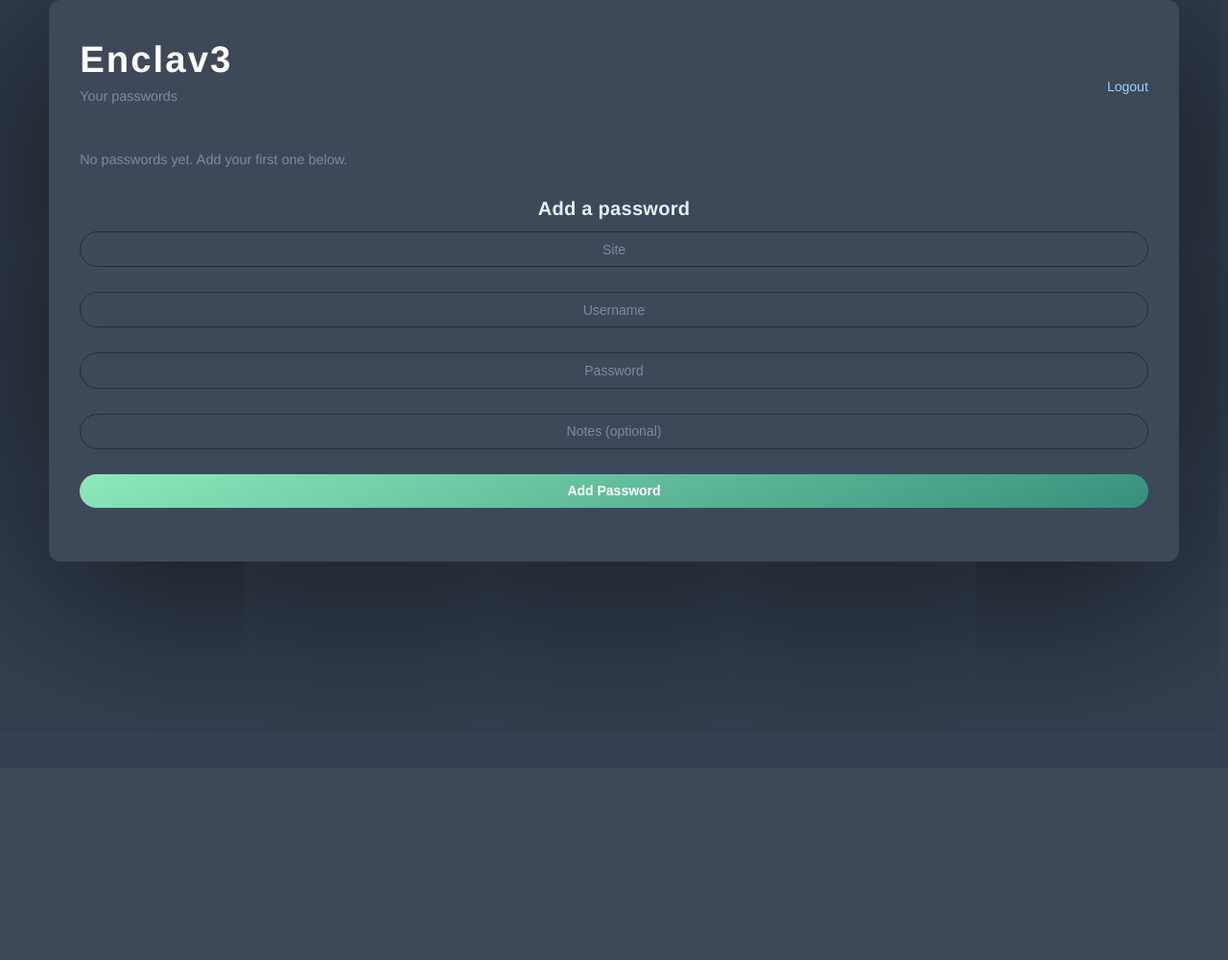
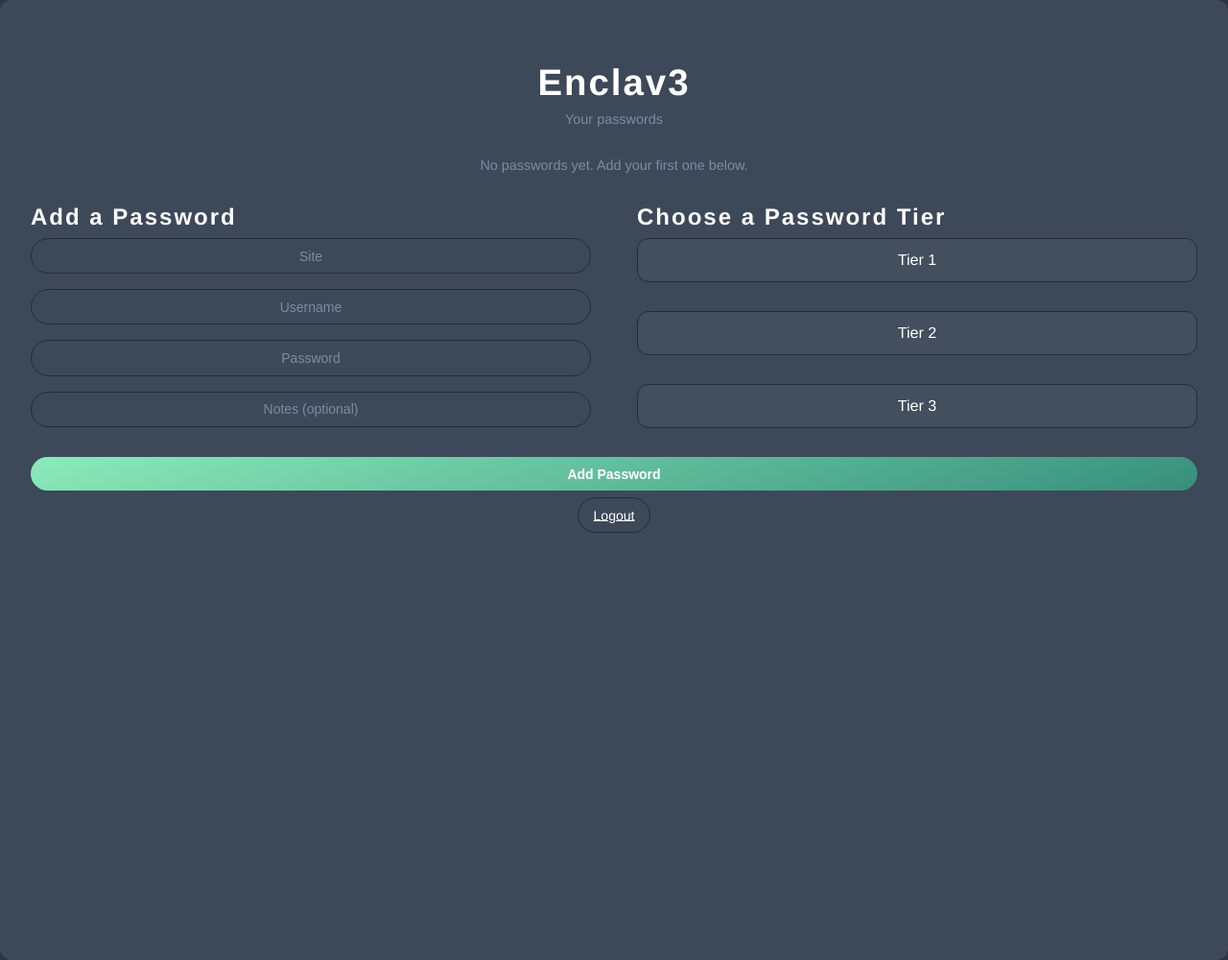
Before and after one commit to mokkjack/EECS592-Group34, a Flask app: template templates/main.html in a window 1280 px wide. Shown: the whole page at 96% size. Before the commit the page ends 763 px from the top, so only its background shows below. Run offline with Flask 3, Linux system fonts and the light colour scheme; the template is opened without the code that fills it, so the values that code supplies are empty.

Commit message:
css styling and python logic for tiers

```diff
--- a/app.py
+++ b/app.py
@@ -68,6 +68,7 @@ def add_entry():
     username = request.form.get("username", "").strip()
     password = request.form.get("password", "").strip()
     notes = request.form.get("notes", "").strip() or None
+    tier = request.form.get("option", "").strip() or 1 # use 'tier' for selecting what database
 
     if not site or not username or not password:
         flash("Site, username, and password are required.")
--- a/backend.py
+++ b/backend.py
@@ -31,7 +31,8 @@ class Entry:
 
 
 def _utc_now() -> str:
-	return datetime.now(timezone.utc).isoformat()
+	t = datetime.now(timezone.utc).isoformat()
+	return f"{t[5:7]}/{t[8:10]}/{t[0:4]} {t[11:16]}UTC"
 
 
 def _derive_key(master_password: str, salt: bytes, iterations: int) -> bytes:
--- a/static/main.css
+++ b/static/main.css
@@ -1,74 +1,224 @@
-/* CSS file for the main dashboard page when user logs in. */
+/* Base Box */
 
-/* Make main page container wider than login box */
-.grid.wide {
-  max-width: 1200px;
-  width: 92%;
+* {
+  box-sizing: border-box;
 }
 
-.register.left {
-  text-align: left;
-  padding: 2.5rem 2rem;
-  width: 100%;
+html, body {
+  height: 100%;
+  margin: 0;
+  font-family: "Helvetica Neue", sans-serif;
+  background-color: #354152;
+  color: #7e8ba3;
 }
 
-/* Header Row: site + created */
-.header-row {
+/* Layout Format */
+
+/* Centers the login box in the middle of the page */
+.align {
+  display: flex;
+  align-items: center;
+  justify-content: center;
+  height: 100%;
+}
+
+/* Sets the width of the login box and centers it horizontally */
+.grid {
+  width: 100%;
+  max-width: 100rem;
+  margin: 0 auto;
+}
+
+/* Login box */
+.register {
+  text-align: center;
+  padding: 4rem 2rem;
+  box-shadow: 0 0 250px #000;
+  background: rgba(255,255,255,0.04);
+  border-radius: 12px;
+  min-height: 1000px;
+}
+
+
+/* Title - Enclav3 */
+.brand {
+  font-size: 2.4rem;
+  font-weight: 700;
+  letter-spacing: 2px;
+  color: white;
+  margin-bottom: 0.5rem;
+}
+
+.subtitle {
+  font-size: 0.9rem;
+  color: #7e8ba3;
+  margin-bottom: 2rem;
+}
+
+.title {
+  font-size: 1.5rem;
+  font-weight: 700;
+  letter-spacing: 2px;
+  color: white;
+  margin-bottom: 0.5rem;
+}
+
+.form_layout {
+  display: flex;
+  justify-content: space-between;
+  align-items: flex-start;
+  gap: 3rem;
+  text-align: left;
+}
+/* radio css */
+.radio_option input[type="radio"] {
+  display: none;
+}
+
+/* Style the selectable card */
+.radio_option label {
+  display: block;
+  padding: 0.8rem 1.2rem;
+  margin-bottom: 1.9rem;
+  border-radius: 12px;
+  border: 1px solid #242c37;
+  background: rgba(255,255,255,0.03);
+  color: #fff;
+  cursor: pointer;
+  transition: all 0.2s ease;
+  text-align: center;
+}
+
+.radio_option label:hover {
+  background: rgba(255,255,255,0.08);
+}
+
+.radio_option input[type="radio"]:checked + label {
+  background: linear-gradient(160deg, #8ceabb 0%, #378f7b 100%);
+  border: none;
+  color: white;
+  font-weight: bold;
+}
+
+.form_left,
+.form_right {
+  flex: 1;
+}
+.logout {
+  width: 100%;
+  padding: 0.6rem 1rem;
+  border-radius: 999px;
+  border: 1px solid #242c37;
+  background: transparent;
+  color: #fff;
+  text-align: center;
+  outline: none;
+  font-size: 14px;
+}
+
+.logout:hover {
+  opacity: 0.9;
+}
+/* password cards */
+.password_cards {
+  display: flex;
+  flex-direction: column;
+  gap: 1.5rem;
+  margin-bottom: 2rem;
+}
+
+.password_card {
+  background: rgba(255,255,255,0.04);
+  border: 1px solid #242c37;
+  border-radius: 16px;
+  padding: 1.5rem;
+  text-align: left;
+  transition: all 0.2s ease;
+}
+
+.password_card:hover {
+  background: rgba(255,255,255,0.06);
+  transform: translateY(-3px);
+}
+
+.card_header {
   display: flex;
   justify-content: space-between;
   align-items: center;
-  margin-bottom: 18px;
+  margin-bottom: 1rem;
 }
 
-.logout-link {
-  color: #9ad7ff;
-  font-size: 14px;
-  text-decoration: none;
+.card_header h3 {
+  margin: 0;
+  color: #8ceabb;
 }
 
-/* Success message styling */
-.success {
-  background: rgba(140, 234, 187, 0.12);
-  border: 1px solid rgba(140, 234, 187, 0.35);
+.card_date {
+  font-size: 12px;
+  color: #7e8ba3;
+}
+
+.card_body p {
+  margin: 0.4rem 0;
+  font-size: 14px;
+  color: #fff;
+}
+
+.toggle_password {
+  margin-left: 1rem;
+  padding: 0.3rem 0.8rem;
+  border-radius: 999px;
+  border: 1px solid #242c37;
+  background: transparent;
   color: #8ceabb;
-  padding: 10px;
-  border-radius: 10px;
-  margin-bottom: 14px;
+  cursor: pointer;
+  font-size: 12px;
+  transition: all 0.2s ease;
+}
+
+.toggle_password:hover {
+  background: rgba(140,234,187,0.1);
+}
+
+
+/* Input and Spacing */
+
+.form__field {
+  margin-bottom: 1rem;
+}
+
+input {
+  width: 100%;
+  padding: 0.6rem 1rem;
+  border-radius: 999px;
+  border: 1px solid #242c37;
+  background: transparent;
+  color: #fff;
+  text-align: center;
+  outline: none;
   font-size: 14px;
 }
 
-.wrap {
-  word-break: break-word;
-  overflow-wrap: anywhere;
-  white-space: normal;
+input::placeholder {
+  color: #7e8ba3;
 }
 
-/* Adds a password form for adding new passwords to the dashboard. */
-.form input[type="text"],
-.form input[type="password"] {
-  margin-bottom: 10px;
+/* Green unlock button*/
+
+input[type="submit"] {
+  background: linear-gradient(160deg, #8ceabb 0%, #378f7b 100%);
+  color: white;
+  font-weight: bold;
+  cursor: pointer;
+  border: none;
 }
 
-/* Table styling for password entries */
-.passwords {
-  width: 100%;
-  border-collapse: collapse;
-  font-size: 14px;
-  table-layout: fixed; /* IMPORTANT: makes column widths obey rules */
+input[type="submit"]:hover {
+  opacity: 0.9;
 }
 
-.passwords th,
-.passwords td {
-  padding: 8px;
-  border-bottom: 1px solid rgba(255,255,255,0.10);
-  text-align: left;
+/* Helper text for Sizing */
+p {
+  font-size: 13px;
+  margin-top: 1.5rem;
 }
-
-.section-title {
-  font-size: 20px;
-  font-weight: 700;
-  color: #e9eef8;
-  margin: 22px 0 12px;
-  letter-spacing: 0.3px;
-  text-align: center;
-}
--- a/templates/login.html
+++ b/templates/login.html
@@ -4,7 +4,7 @@
 <meta charset="UTF-8" />
 <title>Enclav3 Master Login</title>
 <meta name="viewport" content="width=device-width, initial-scale=1" />
-<link rel="stylesheet" href="{{ url_for('static', filename='style.css') }}">
+<link rel="stylesheet" href="{{ url_for('static', filename='login.css') }}">
 
 </head>
 
@@ -27,7 +27,7 @@
         </div>
       </form>
 
-      <a href="/signup">First time? Create a master password.</a>
+      <a href="/signup" class="secondary">First time? Create a master password.</a>
 
     </div>
   </div>
--- a/templates/main.html
+++ b/templates/main.html
@@ -1,24 +1,13 @@
 <!DOCTYPE html>
-<html lang="en">
-<head>
-  <meta charset="UTF-8" />
-  <title>Enclav3 — Passwords</title>
-  <meta name="viewport" content="width=device-width, initial-scale=1" />
-  <link rel="stylesheet" href="{{ url_for('static', filename='style.css') }}">
+
 <link rel="stylesheet" href="{{ url_for('static', filename='main.css') }}">
-</head>
+
 
 <body>
-  <div class="grid wide">
-    <div class="register left">
-
-      <div class="header-row">
-        <div>
+    <div class="grid">
+        <div class="register">
             <div class="brand">Enclav3</div>
             <div class="subtitle">Your passwords</div>
-        </div>
-        <a class="logout-link" href="/logout">Logout</a>
-      </div>
 
             {% with messages = get_flashed_messages() %}
               {% if messages %}
@@ -29,54 +18,103 @@
             {% endwith %}
 
                         {% if entries %}
-        <table class="passwords">
-          <thead>
-            <tr>
-              <th>Site</th>
-              <th>Username</th>
-              <th>Password</th>
-              <th>Notes</th>
-              <th>Created</th>
-            </tr>
-          </thead>
+                        <div class="password_cards">
+                            {% for entry in entries %}
+                                <div class="password_card">
+                                    <div class="card_header">
+                                        <h3>{{ entry.site }}</h3>
+                                        <span class="card_date">{{ entry.created_at }}</span>
+                                    </div>
 
-          <tbody>
-            {% for entry in entries %}
-              <tr>
-                <td>{{ entry.site }}</td>
-                <td>{{ entry.username }}</td>
-                <td>{{ entry.password }}</td>
-                <td class="wrap">{{ entry.notes }}</td>
-                <td class="wrap">{{ entry.created_at }}</td>
-              </tr>
+                                    <div class="card_body">
+                                        <p><strong>Username:</strong> {{ entry.username }}</p>
+                                        <p>
+                                            <strong>Password:</strong>
+                                            <span class="password_text">••••••••</span>
+                                            <span class="real_password" style="display:none;">{{ entry.password }}</span>
+                                            <button type="button" class="toggle_password">Show</button>
+                                        </p>
+
+                                        {% if entry.notes %}
+                                            <p><strong>Notes:</strong> {{ entry.notes }}</p>
+                                        {% endif %}
+                                    </div>
+                                </div>
                             {% endfor %}
-          </tbody>
-        </table>
+                        </div>
                     {% else %}
                         <div class="subtitle">No passwords yet. Add your first one below.</div>
                     {% endif %}
 
-      <div class="section-title">Add a password</div>
 
                         <form class="form" method="POST" action="/add-entry">
-        <div class="form__field">
-          <input type="text" name="site" placeholder="Site" required />
+
+                <div class="form_layout">
+                    <!-- left side of box -->
+                    <div class="form_left">
+                        <div class="title">Add a Password</div>
+                        <div class="form__field" >
+                            <input type="text" name="site" autocomplete="off" autocapitalize="on" placeholder="Site" required />
                         </div>
-        <div class="form__field">
-          <input type="text" name="username" placeholder="Username" required />
+                        <div class="form__field" >
+                            <input type="text" name="username" autocomplete="off" placeholder="Username" required />
                         </div>
-        <div class="form__field">
-          <input type="password" name="password" placeholder="Password" required />
+                        <div class="form__field" >
+                            <input type="password" name="password" autocomplete="off" placeholder="Password" required />
                         </div>
-        <div class="form__field">
-          <input type="text" name="notes" placeholder="Notes (optional)" />
+
+                        <div class="form__field" >
+                            <input type="text" name="notes" autocomplete="off" placeholder="Notes (optional)" />
+                        </div>
+                    </div>
+
+                    <!-- right side of box -->
+                    <div class="form_right">
+                        <div class="title">Choose a Password Tier</div>
+
+                        <div class="radio_option">
+                            <input type="radio" id="tier1" name="option" value=1>
+                            <label for ="tier1">Tier 1</label>
+                        </div>
+                        <div class="radio_option">
+                            <input type="radio" id="tier2" name="option" value=2>
+                            <label for ="tier2">Tier 2</label>
+                        </div>
+                        <div class="radio_option">
+                            <input type="radio" id="tier3" name="option" value=3>
+                            <label for ="tier3">Tier 3</label>
+                        </div>
+                    </div>
                 </div>
                 <div class="form__field">
                     <input type="submit" value="Add Password" />
                 </div>
             </form>
 
+            <a href="/logout" class="logout">Logout</a>
         </div>
     </div>
+
+<script>
+document.querySelectorAll(".toggle_password").forEach(button => {
+    button.addEventListener("click", function() {
+        const card = this.closest(".card_body");
+        const hidden = card.querySelector(".password_text");
+        const real = card.querySelector(".real_password");
+
+        if (real.style.display === "none") {
+            real.style.display = "inline";
+            hidden.style.display = "none";
+            this.textContent = "Hide";
+        } else {
+            real.style.display = "none";
+            hidden.style.display = "inline";
+            this.textContent = "Show";
+        }
+    });
+});
+</script>
 </body>
+
+
 </html>
--- a/templates/signup.html
+++ b/templates/signup.html
@@ -4,7 +4,7 @@
 <meta charset="UTF-8" />
 <title>Create Master Password</title>
 <meta name="viewport" content="width=device-width, initial-scale=1" />
-<link rel="stylesheet" href="{{ url_for('static', filename='style.css') }}">
+<link rel="stylesheet" href="{{ url_for('static', filename='login.css') }}">
 </head>
 
 <body class="align">
@@ -31,7 +31,7 @@
 				<div class="error">{{ error }}</div>
 			{% endif %}
 
-			<a href="/">Back to login</a>
+			<a href="/" class="secondary">Back to login</a>
 
 		</div>
 	</div>
```
Also changed, not shown: static/login.css (added, +112 -0 lines). Lines whose indentation alone changed are shown as unchanged.
